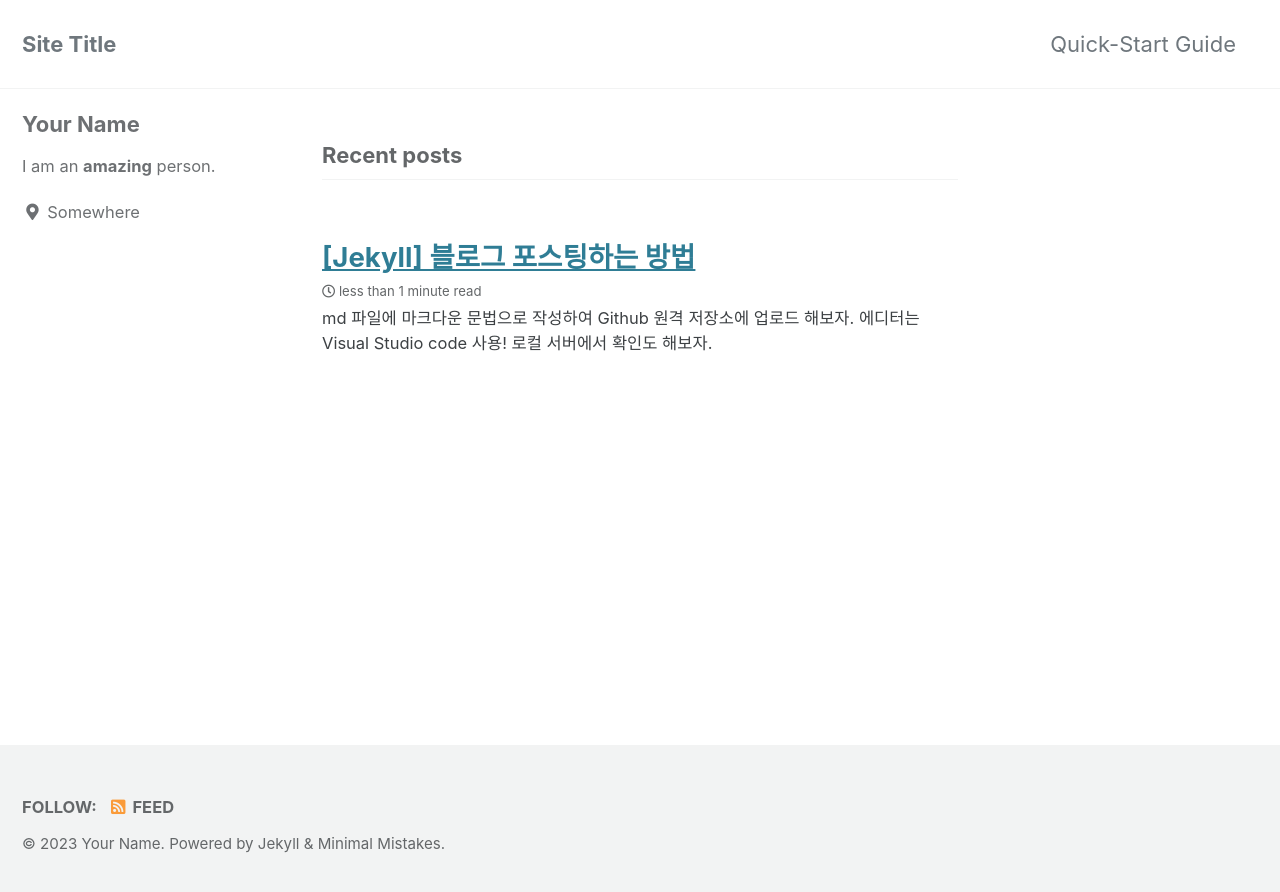
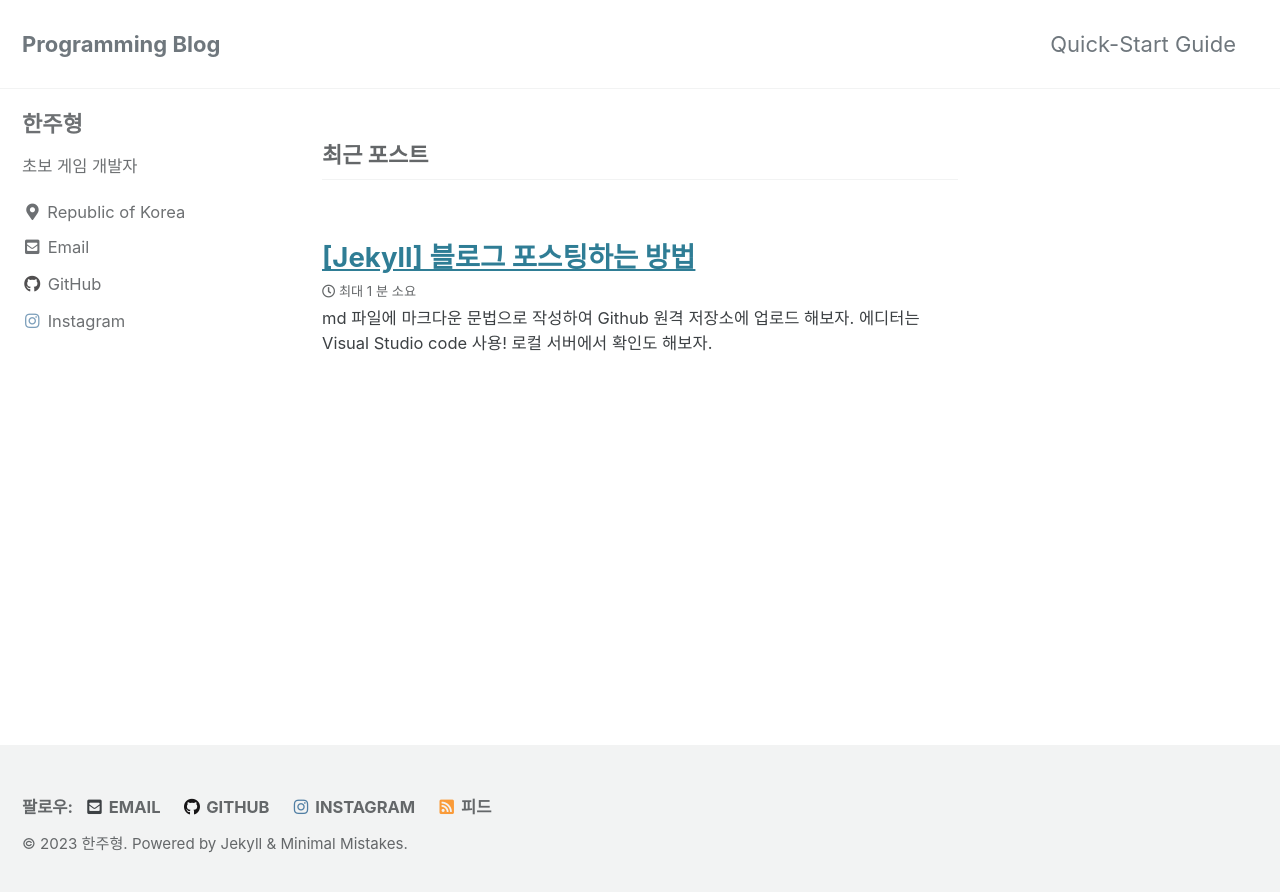
Before and after one commit to JuhyungHan/JuhyungHan.github.io, a Jekyll site: the page built from index.html, in a window 1280 px wide. Shown: the top 892 px of the page. Built offline with Jekyll 4.4.1, drawn with Linux system fonts in a browser that asks for light colours; cached includes are drawn as plain includes; the list of posts is cut into pages by our own code.

Commit message:
Update _config.yml

```diff
--- a/_config.yml
+++ b/_config.yml
@@ -15,15 +15,15 @@
 minimal_mistakes_skin    : "default" # "air", "aqua", "contrast", "dark", "dirt", "neon", "mint", "plum", "sunrise"
 
 # Site Settings
-locale                   : "en-US"
-title                    : "Site Title"
+locale                   : "ko-KR"
+title                    : "Programming Blog"
 title_separator          : "-"
 subtitle                 : # site tagline that appears below site title in masthead
-name                     : "Your Name"
-description              : "An amazing website."
-url                      : # the base hostname & protocol for your site e.g. "https://mmistakes.github.io"
+name                     : "한주형"
+description              : "초보 게임 개발자"
+url                      : "https://JuhyungHan.github.io"
 baseurl                  : # the subpath of your site, e.g. "/blog"
-repository               : # GitHub username/repo-name e.g. "mmistakes/minimal-mistakes"
+repository               : "https://github.com/JuhyungHan/JuhyungHan.github.io"
 teaser                   : # path of fallback teaser image, e.g. "/assets/images/500x300.png"
 logo                     : # path of logo image to display in the masthead, e.g. "/assets/images/88x88.png"
 masthead_title           : # overrides the website title displayed in the masthead, use " " for no title
@@ -104,52 +104,34 @@ analytics:
 
 # Site Author
 author:
-  name             : "Your Name"
+  name             : "한주형"
   avatar           : # path of avatar image, e.g. "/assets/images/bio-photo.jpg"
-  bio              : "I am an **amazing** person."
-  location         : "Somewhere"
+  bio              : "초보 게임 개발자"
+  location         : "Republic of Korea"
   email            :
   links:
     - label: "Email"
       icon: "fas fa-fw fa-envelope-square"
-      # url: "mailto:your.name@email.com"
-    - label: "Website"
-      icon: "fas fa-fw fa-link"
-      # url: "https://your-website.com"
-    - label: "Twitter"
-      icon: "fab fa-fw fa-twitter-square"
-      # url: "https://twitter.com/"
-    - label: "Facebook"
-      icon: "fab fa-fw fa-facebook-square"
-      # url: "https://facebook.com/"
+      url: mailto:hanjuhyung_1127@naver.com
     - label: "GitHub"
       icon: "fab fa-fw fa-github"
-      # url: "https://github.com/"
+      url: "https://github.com/JuhyungHan"
     - label: "Instagram"
       icon: "fab fa-fw fa-instagram"
-      # url: "https://instagram.com/"
+      url: "https://instagram.com/JH.__.Han"
 
 # Site Footer
 footer:
   links:
-    - label: "Twitter"
-      icon: "fab fa-fw fa-twitter-square"
-      # url:
-    - label: "Facebook"
-      icon: "fab fa-fw fa-facebook-square"
-      # url:
+    - label: "Email"
+      icon: "fas fa-fw fa-envelope-square"
+      url: mailto:hanjuhyung_1127@naver.com
     - label: "GitHub"
       icon: "fab fa-fw fa-github"
-      # url:
-    - label: "GitLab"
-      icon: "fab fa-fw fa-gitlab"
-      # url:
-    - label: "Bitbucket"
-      icon: "fab fa-fw fa-bitbucket"
-      # url:
+      url: "https://github.com/JuhyungHan"
     - label: "Instagram"
       icon: "fab fa-fw fa-instagram"
-      # url:
+      url: "https://instagram.com/JH.__.Han"
 
 
 # Reading Files
@@ -218,7 +200,7 @@ sass:
 
 # Outputting
 permalink: /:categories/:title/
-paginate: 5 # amount of posts to show
+paginate: 10 # amount of posts to show
 paginate_path: /page:num/
 timezone: # https://en.wikipedia.org/wiki/List_of_tz_database_time_zones
 
```
